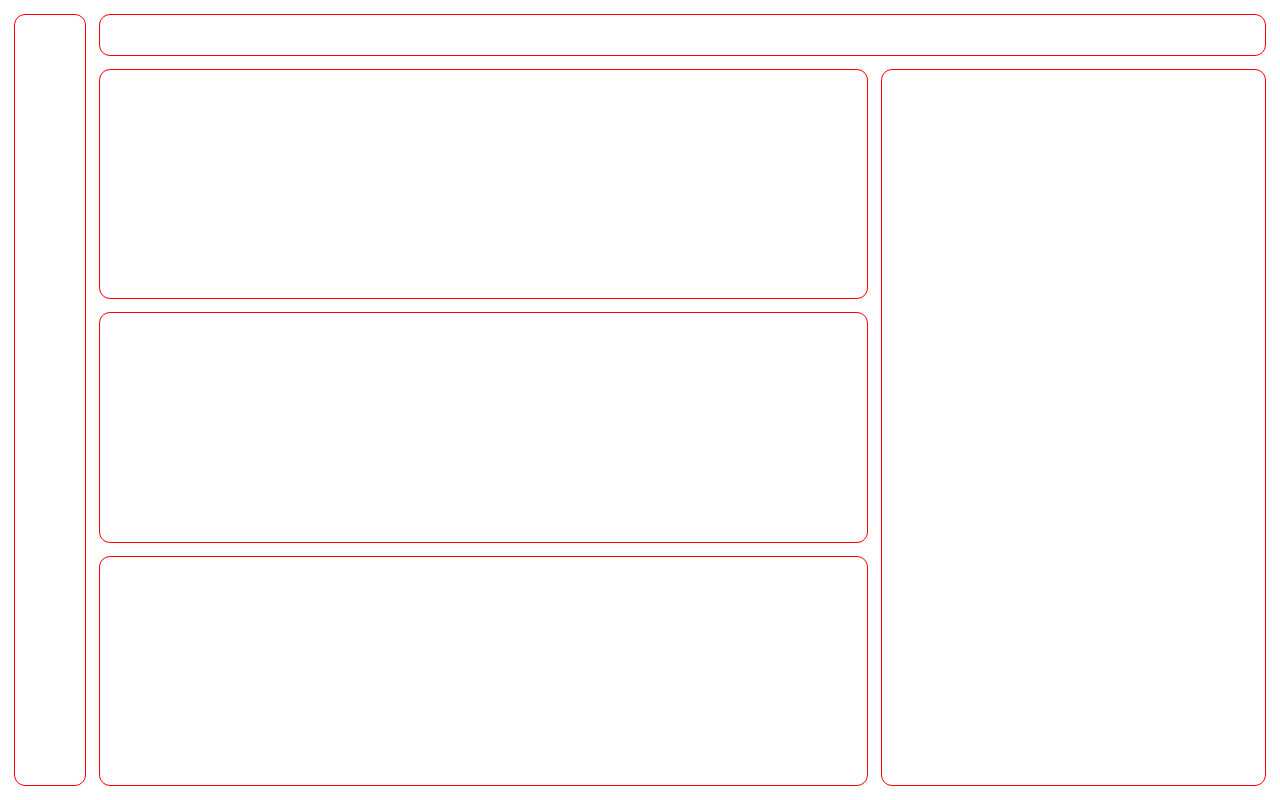
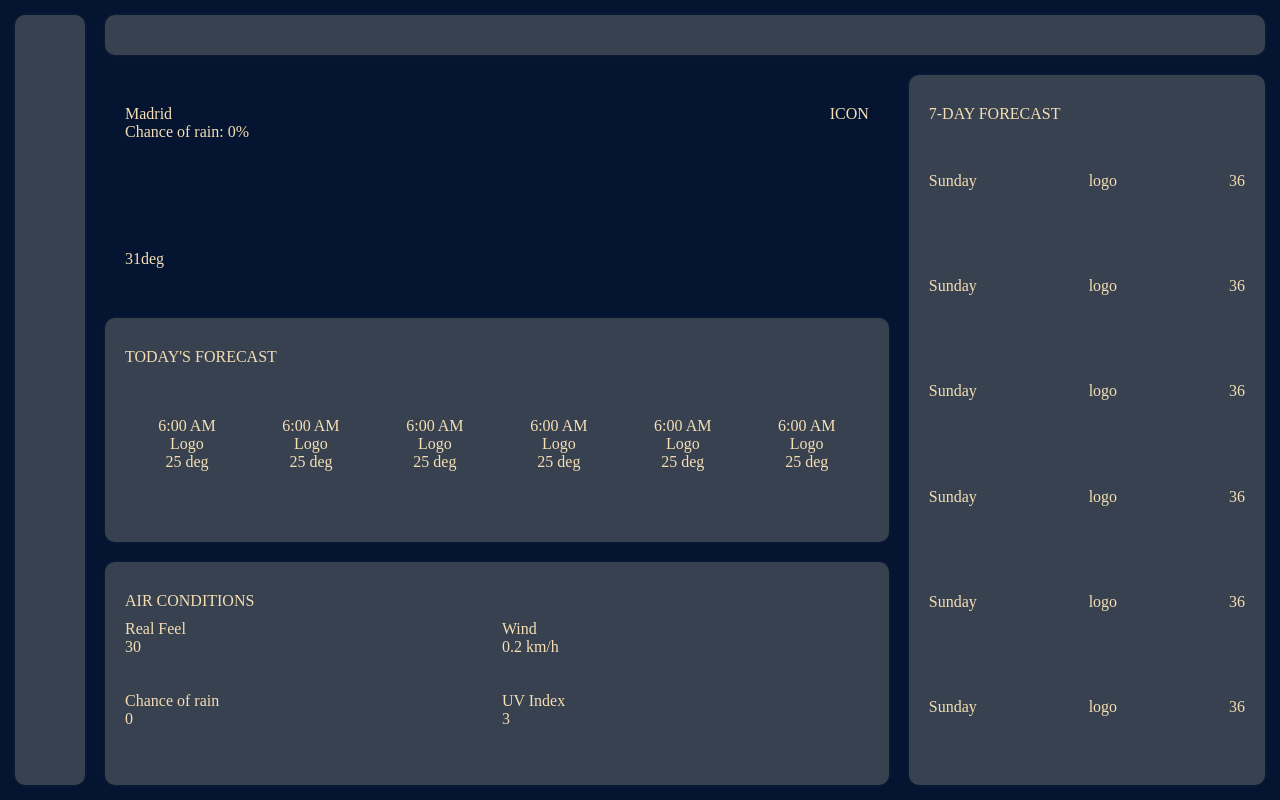
Before and after one commit to solid-000/project-weather-app, a website built with webpack: page src/template.html in a window 1280 px wide. Built offline with nearby package versions, Linux system fonts and the light colour scheme; no server answers.

Commit message:
Complete new layout

```diff
--- a/src/styles.css
+++ b/src/styles.css
@@ -1,36 +1,101 @@
 *{
     box-sizing: border-box;
-    outline: 1px solid red;
+    /* outline: 1px solid red; */
+    --primary: #051531;
+    --secondary: #37414f;
 }
 body{
     height: 100vh;
     margin: 0;
     padding: 0;
     display: grid;
-    grid-template: 40px 1fr 1fr 1fr / 70px 2fr 1fr;
-    gap: 15px;
+    grid-template: 40px 1fr 1fr 1fr / 70px 2.2fr 1fr;
+    gap: 20px;
     padding: 15px;
+    background-color: var(--primary);
+    color: wheat;
 }
 
 body>*{
     border-radius: 10px;
+    padding: 30px 20px;
+}
+body>*:not(.today-hero){
+    background-color: var(--secondary);
+    box-shadow: 0px 0px 3px #18263a;
 }
 
 .sidebar{
     grid-area: 1 / 1 / 5 / 2;
 }
+
+
 .search{
     grid-area: 1 / 2 / 2 / 4;
+    padding: 0;
 }
+
+
 .today-hero{
     grid-area: 2 / 2 / 3 / 3;
+    display: flex;
+    justify-content: space-between;
 }
+.today-info{
+    display: flex;
+    flex-direction: column;
+}
+.today-temp{
+    margin-top : auto;
+}
+
+
 .today-forecast{
     grid-area: 3 / 2 / 4 / 3;
+    display: flex;
+    flex-direction: column;
+    gap: 10px;
 }
+.time-container{
+    display: flex;
+    flex: 1;
+    align-items: center;
+}
+.time-card{
+    flex: 1;
+    text-align: center;
+}
+
+
 .today-condition{
     grid-area: 4 / 2 / 5 / 3;
+    display: flex;
+    flex-direction: column;
+    gap: 10px;
 }
+.condition-container{
+    flex: 1;
+    display: grid;
+    grid-template: 1fr 1fr / 1fr 1fr;
+    gap: 10px;
+}
+
+
 .week{
     grid-area: 2 / 3 / 5 / 4;
+    display: flex;
+    flex-direction: column;
+    gap: 10px;
 }
+.day-container{
+    flex: 1;
+    display: flex;
+    flex-direction: column;
+    gap: 10px;
+}
+.day-card{
+    flex: 1;
+    display: flex;
+    justify-content: space-between;
+    align-items: center;
+}
--- a/src/template.html
+++ b/src/template.html
@@ -7,10 +7,112 @@
 </head>
 <body>
     <div class="sidebar"></div>
+
     <div class="search"></div>
-    <div class="today-hero"></div>
-    <div class="today-forecast"></div>
-    <div class="today-condition"></div>
-    <div class="week"></div>
+
+    <div class="today-hero">
+        <div class="today-info">
+            <div class="city">Madrid</div>
+            <div class="hero-rain">Chance of rain: 0%</div>
+            <div class="today-temp">31deg</div>
+        </div>
+        <div>
+            ICON
+        </div>
+    </div>
+
+    <div class="today-forecast">
+        <div class="title">TODAY'S FORECAST</div>
+        <div class="time-container">
+            <div class="time-card">
+                <div class="time">6:00 AM</div>
+                <div>Logo</div>
+                <div class="time-temp">25 deg</div>
+            </div>
+            <div class="time-card">
+                <div class="time">6:00 AM</div>
+                <div>Logo</div>
+                <div class="time-temp">25 deg</div>
+            </div>
+            <div class="time-card">
+                <div class="time">6:00 AM</div>
+                <div>Logo</div>
+                <div class="time-temp">25 deg</div>
+            </div>
+            <div class="time-card">
+                <div class="time">6:00 AM</div>
+                <div>Logo</div>
+                <div class="time-temp">25 deg</div>
+            </div>
+            <div class="time-card">
+                <div class="time">6:00 AM</div>
+                <div>Logo</div>
+                <div class="time-temp">25 deg</div>
+            </div>
+            <div class="time-card">
+                <div class="time">6:00 AM</div>
+                <div>Logo</div>
+                <div class="time-temp">25 deg</div>
+            </div>
+        </div>
+    </div>
+
+    <div class="today-condition">
+        <div class="title">AIR CONDITIONS</div>
+        <div class="condition-container">
+            <div class="feel">
+                <div>Real Feel</div>
+                <div class="value">30</div>
+            </div>
+            <div class="wind">
+                <div>Wind</div>
+                <div class="value">0.2 km/h</div>
+            </div>
+            <div class="rain">
+                <div>Chance of rain</div>
+                <div class="value">0</div>
+            </div>
+            <div class="uv">
+                <div>UV Index</div>
+                <div class="value">3</div>
+            </div>
+        </div>
+    </div>
+
+    <div class="week">
+        <div class="title">7-DAY FORECAST</div>
+        <div class="day-container">
+            <div class="day-card">
+                <div class="day">Sunday</div>
+                <div class="status">logo</div>
+                <div class="day-temp">36</div>
+            </div>
+            <div class="day-card">
+                <div class="day">Sunday</div>
+                <div class="status">logo</div>
+                <div class="day-temp">36</div>
+            </div>
+            <div class="day-card">
+                <div class="day">Sunday</div>
+                <div class="status">logo</div>
+                <div class="day-temp">36</div>
+            </div>
+            <div class="day-card">
+                <div class="day">Sunday</div>
+                <div class="status">logo</div>
+                <div class="day-temp">36</div>
+            </div>
+            <div class="day-card">
+                <div class="day">Sunday</div>
+                <div class="status">logo</div>
+                <div class="day-temp">36</div>
+            </div>
+            <div class="day-card">
+                <div class="day">Sunday</div>
+                <div class="status">logo</div>
+                <div class="day-temp">36</div>
+            </div>
+        </div>
+    </div>
 </body>
 </html>
```
Also changed, not shown: 1 other file.
